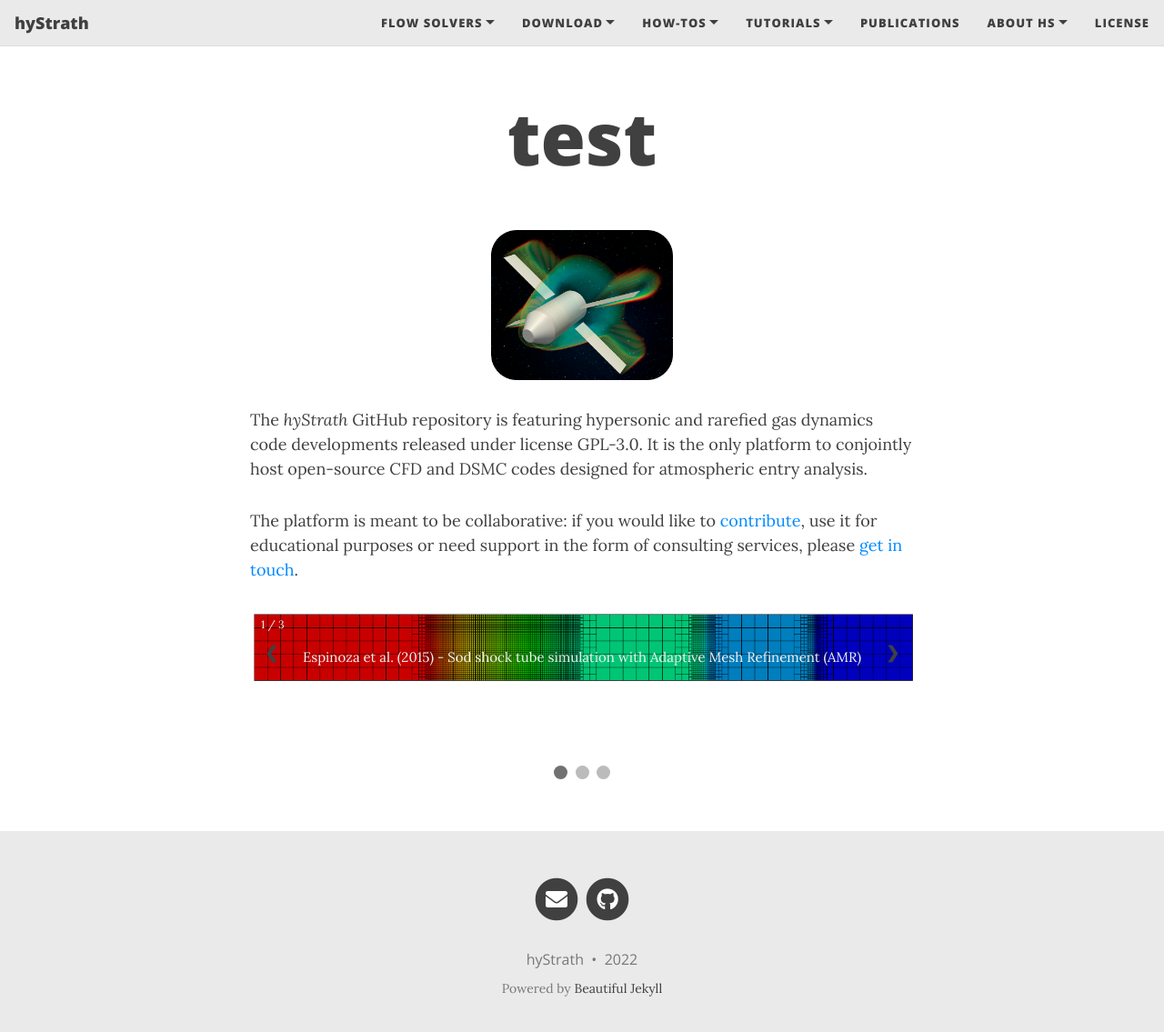
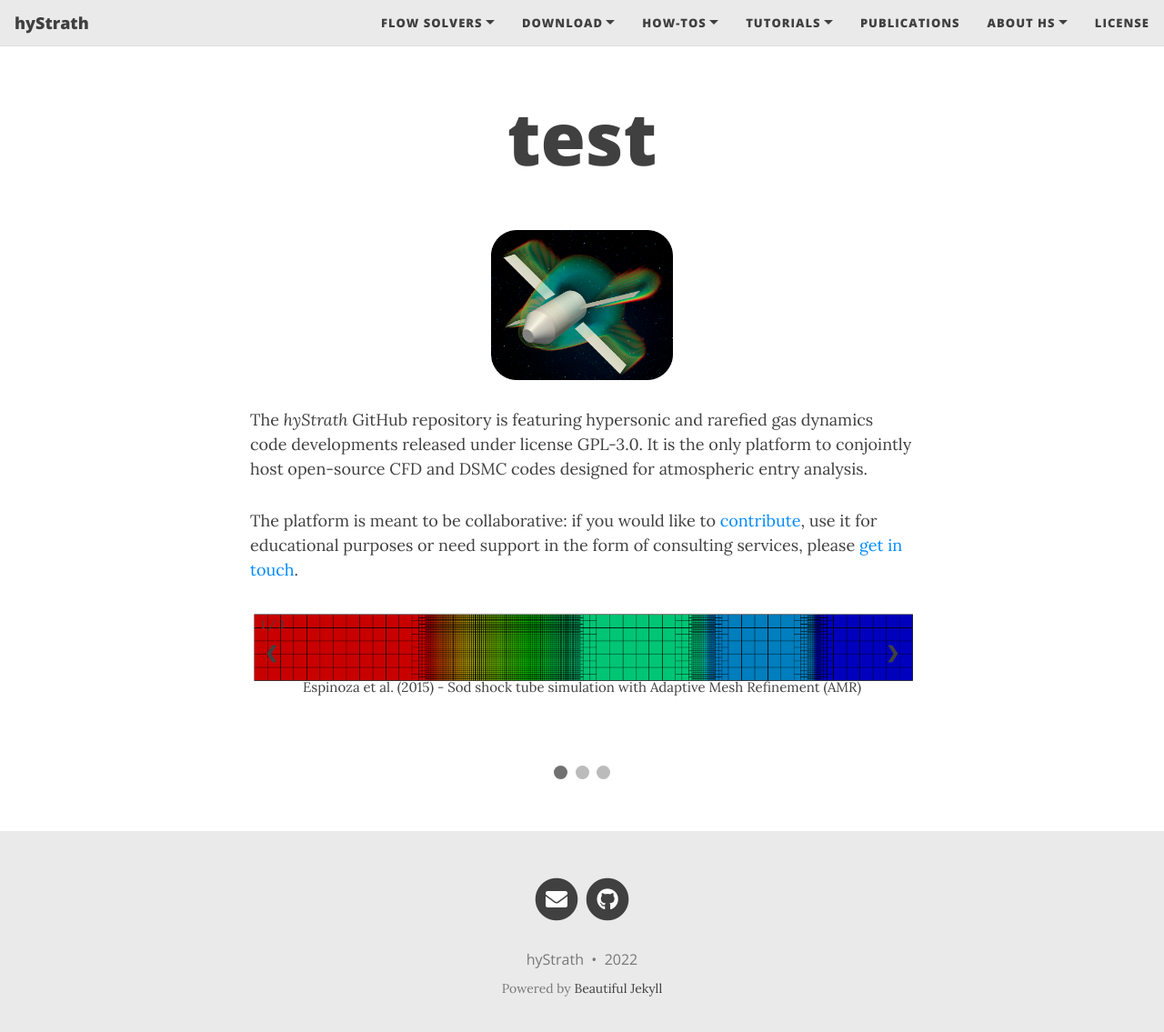
Before and after one commit to hystrath/hystrath.github.io, a Jekyll site: the page built from test2.md, in a window 1280 px wide and 1148 px high. Shown: the top 1135 px of the window at 91% size. Built offline with Jekyll 4.4.1, drawn with Linux system fonts in a browser that asks for light colours; nearby versions of some CDN libraries.

Commit message:
Editing pages

```diff
--- a/_includes/head.html
+++ b/_includes/head.html
@@ -320,18 +320,18 @@
 
   /* Caption text */
   .text {
-    color: #f2f2f2;
+    color: #404040;
     font-size: 15px;
     padding: 8px 12px;
     position: absolute;
-    bottom: 8px;
+    bottom: -25px;
     width: 100%;
     text-align: center;
   }
 
   /* Number text (1/3 etc) */
   .numbertext {
-    color: #f2f2f2;
+    color: #404040;
     font-size: 12px;
     padding: 8px 12px;
     position: absolute;
--- a/test2.md
+++ b/test2.md
@@ -28,12 +28,8 @@ The platform is meant to be collaborative: if you would like to <a href="https:/
 
   <div class="mySlides">
     <div class="numbertext">2 / 3</div>
-    <div class="content_img">
-     <img src='/docs/img/gallery/Capon17-TempContours.png' width='100%'>
-     <div>Capon et al. (2017) - Mach 10 flow of Argon around a 2-D cylinder</div>
-    </div>
-<!--    <img src="/docs/img/gallery/Capon17-TempContours.png" style="width:50%">-->
-<!--    <div class="text">Capon et al. (2017) - Mach 10 flow of Argon around a 2-D cylinder</div>-->
+    <img src="/docs/img/gallery/Capon17-TempContours.png" style="width:50%">
+    <div class="text">Capon et al. (2017) - Mach 10 flow of Argon around a 2-D cylinder</div>
   </div>
 
   <div class="mySlides">
```
